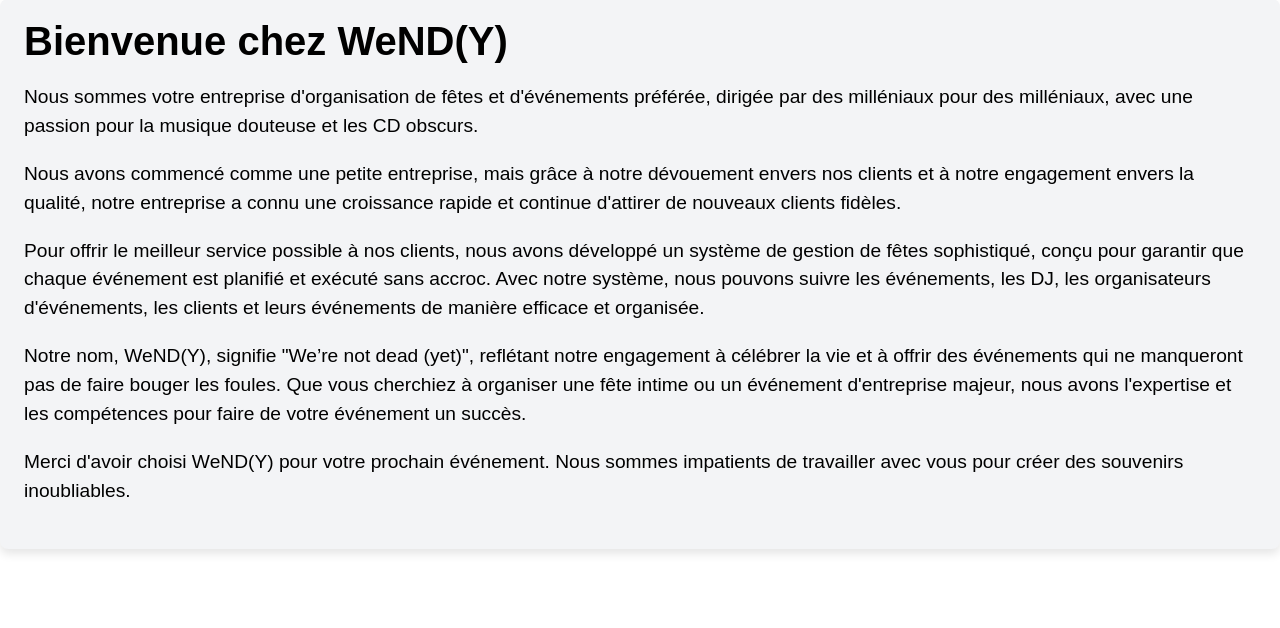
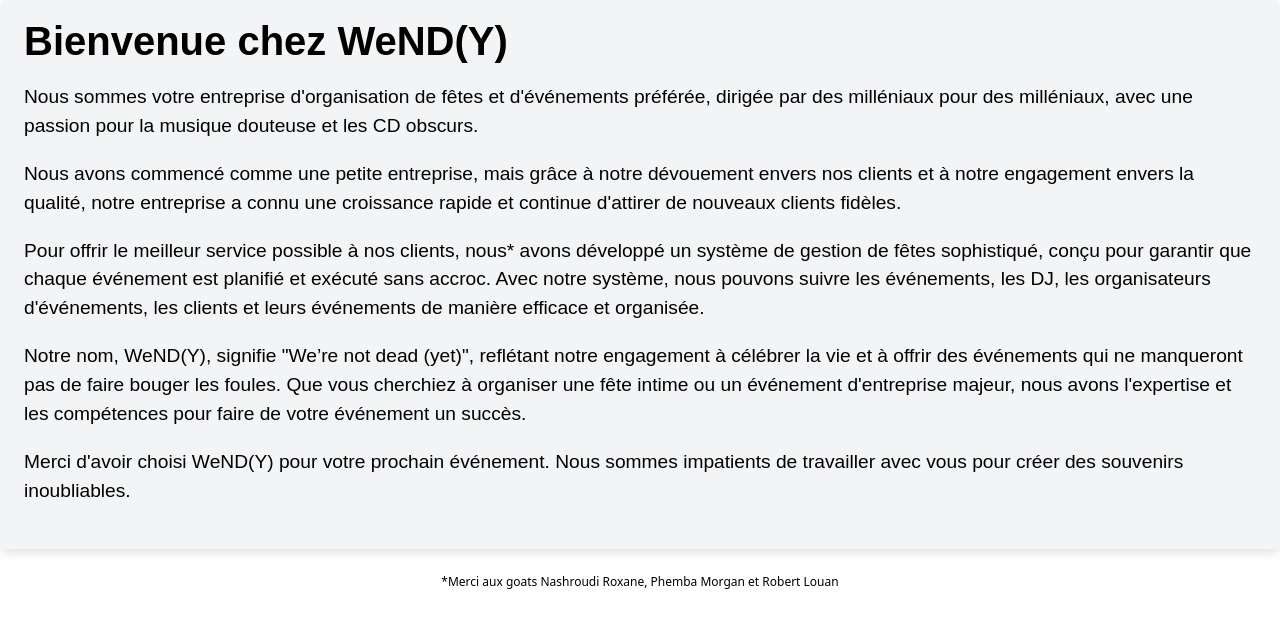
Before and after one commit to Irix0/Bases-de-donnes-Projet, a PHP site: page / in a window 1280 px wide. Shown: the part 102-730 px from the top of the page. Run offline with PHP 8.4, Linux system fonts and the light colour scheme; some libraries are stand-ins or nearby versions.

Commit message:
Référence aux goats

```diff
--- a/www/index.php
+++ b/www/index.php
@@ -15,8 +15,12 @@ require_once('head.php');
             <h1 class="text-3xl font-bold mb-6">Bienvenue chez WeND(Y)</h1>
             <p>Nous sommes votre entreprise d'organisation de fêtes et d'événements préférée, dirigée par des milléniaux pour des milléniaux, avec une passion pour la musique douteuse et les CD obscurs.</p>
             <p>Nous avons commencé comme une petite entreprise, mais grâce à notre dévouement envers nos clients et à notre engagement envers la qualité, notre entreprise a connu une croissance rapide et continue d'attirer de nouveaux clients fidèles.</p>
-            <p>Pour offrir le meilleur service possible à nos clients, nous avons développé un système de gestion de fêtes sophistiqué, conçu pour garantir que chaque événement est planifié et exécuté sans accroc. Avec notre système, nous pouvons suivre les événements, les DJ, les organisateurs d'événements, les clients et leurs événements de manière efficace et organisée.</p>
+            <p>Pour offrir le meilleur service possible à nos clients, nous* avons développé un système de gestion de fêtes sophistiqué, conçu pour garantir que chaque événement est planifié et exécuté sans accroc. Avec notre système, nous pouvons suivre les événements, les DJ, les organisateurs d'événements, les clients et leurs événements de manière efficace et organisée.</p>
             <p>Notre nom, WeND(Y), signifie "We’re not dead (yet)", reflétant notre engagement à célébrer la vie et à offrir des événements qui ne manqueront pas de faire bouger les foules. Que vous cherchiez à organiser une fête intime ou un événement d'entreprise majeur, nous avons l'expertise et les compétences pour faire de votre événement un succès.</p>
             <p>Merci d'avoir choisi WeND(Y) pour votre prochain événement. Nous sommes impatients de travailler avec vous pour créer des souvenirs inoubliables.</p>
       </div>
+
+      <div style="text-align: center; font-size: 12px;">
+                <p>*Merci aux goats Nashroudi Roxane, Phemba Morgan et Robert Louan</p>
+        </div>
 </body>
```
